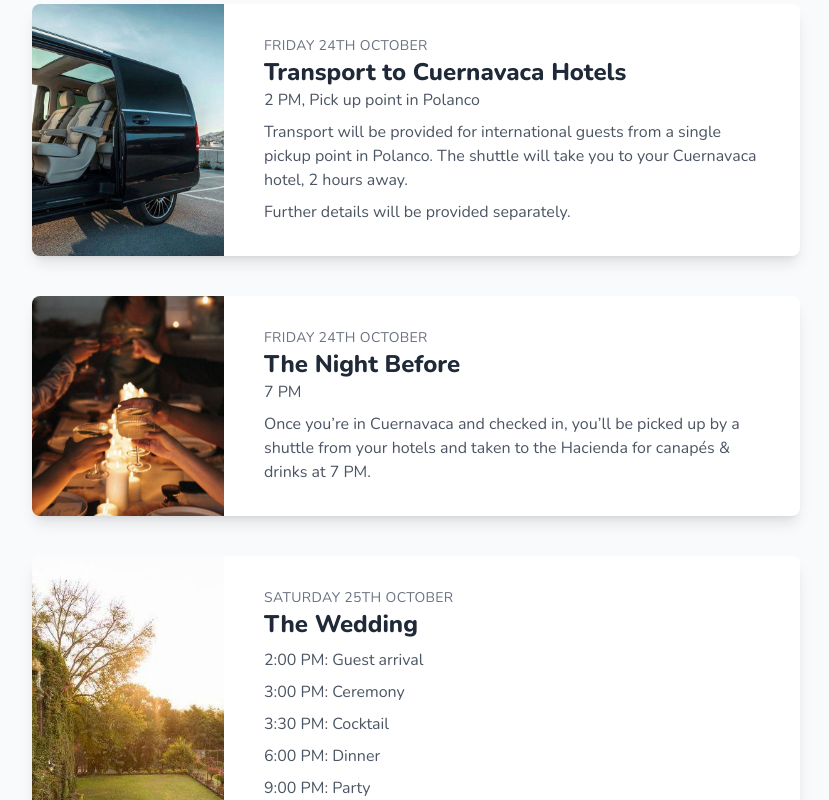
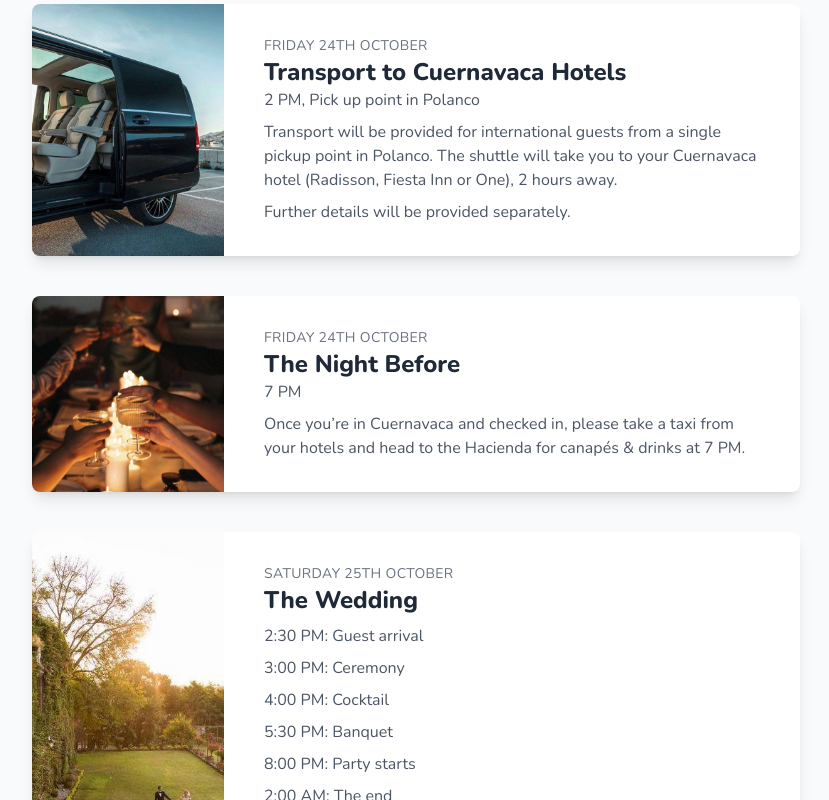
Before and after one commit to Kristina-zh/weeding-invitation, a Next.js app: page /events in a window 1280 px wide. Shown: the part 740-1540 px from the top of the page, without its empty margins (224-1053 px from the left). Built offline with nearby package versions, Linux system fonts and the light colour scheme; a web font is replaced by a local one.

Commit message:
final fix

```diff
--- a/src/app/components/Wedding.tsx
+++ b/src/app/components/Wedding.tsx
@@ -115,7 +115,7 @@ const Wedding = () => {
                   );
                 })}
 
-                <li className="flex items-center">
+                <li className="flex justify-center lg:justify-start items-center">
                   <p>
                     {detail.content[detail.content.length - 1]}
                     {detail.link && (
--- a/src/app/translations.ts
+++ b/src/app/translations.ts
@@ -85,17 +85,17 @@ export const ourStoryTranslations = {
     description1:
       'We met in Kyiv back in 2015 through mutual friends. After six years of long distance between London and Kyiv, as well as exploring lots of the world together, we finally decided it was time for a change and moved to incredible Mexico. And here we are, happier than ever, ready for the next chapter.',
     description2:
-      "But things have changed. Now there are three of us, and we couldn't be happier. Our son, Alexander, joined us in 2022, keeping us on our toes and making sure life is never boring.",
+      "But things have changed. Now there are three of us. Our son, Alexander, joined us in 2022, keeping us on our toes and making sure life is never boring.",
     description3:
       'This year marks a decade of us being together! And what better way to celebrate than by gathering all the people we love in one place?',
   },
   Spanish: {
     description1:
-      'Nos conocimos en Kyiv en 2015 a través de amigos en común. Después de seis años de relación a distancia entre Londres y Kyiv, y de explorar gran parte del mundo juntos, finalmente decidimos que era momento de un cambio y nos mudamos a la increíble México. Y aquí estamos, más felices que nunca y listos para el siguiente capítulo.',
+      'Nos conocimos en Kyiv en el 2015 por medio de amigos en común. Después de seis años de relación a distancia entre Londres y Kyiv, y de explorar gran parte del mundo juntos, finalmente decidimos que era momento de un cambio y nos mudamos a México. Ahora estamos listos para el siguiente capítulo juntos.',
     description2:
-      'Pero la vida ha cambiado. Ahora somos tres, y no podríamos estar más felices. Nuestro hijo, Alexander, llegó en 2022 y nos ha cambiado nuestras vidas de una forma increíble.',
+      'Hoy ya somos tres y no podríamos estar más felices. Nuestro hijo, Alexander, llegó en 2022 y nos ha cambiado nuestras vidas de una forma increíble.',
     description3:
-      '¡Este año celebramos 10 años juntos! ¿Y qué mejor manera de festejarlo que reuniendo a todas las personas que amamos en un solo lugar?',
+      '¡Este año celebramos 10 años juntos! Y qué mejor manera de festejarlo que reuniendo a todas las personas que amamos en un solo lugar',
   },
   Russian: {
     description1:
@@ -192,7 +192,7 @@ export const weddingTranslations = {
     {
       title: 'Código de vestimenta',
       content: [
-        'El código es formal.',
+        'El código es formal (trajes para hombres y vestidos para mujeres)',
         'Si gustas, puedes encontrar nuestras guías de colores y algo de inspiración aquí:',
       ],
       link: 'LINK',
@@ -218,7 +218,7 @@ export const weddingTranslations = {
     {
       title: 'Solo Adultos',
       content: [
-        'Nos encantan los niños, pero en esta ocasión especial queremos que se tomen un momento para relajarse.',
+        'Nos encantan los niños, pero en esta ocasión especial queremos que te tomes un momento para relajarte.',
       ],
     },
   ],
@@ -521,7 +521,7 @@ export const eventsTranslations = {
       time: '2 PM, Pick up point in Polanco',
       title: 'Transport to Cuernavaca Hotels',
       description: [
-        'Transport will be provided for international guests from a single pickup point in Polanco. The shuttle will take you to your Cuernavaca hotel, 2 hours away.',
+        'Transport will be provided for international guests from a single pickup point in Polanco. The shuttle will take you to your Cuernavaca hotel (Radisson, Fiesta Inn or One), 2 hours away.',
         'Further details will be provided separately.',
       ],
       dresscode: '',
@@ -531,7 +531,7 @@ export const eventsTranslations = {
       time: '7 PM',
       title: 'The Night Before',
       description: [
-        'Once you’re in Cuernavaca and checked in, you’ll be picked up by a shuttle from your hotels and taken to the Hacienda for canapés & drinks at 7 PM.',
+        'Once you’re in Cuernavaca and checked in, please take a taxi from your hotels and head to the Hacienda for canapés & drinks at 7 PM.',
       ],
       dresscode: '',
     },
@@ -540,11 +540,11 @@ export const eventsTranslations = {
       time: '',
       title: 'The Wedding',
       description: [
-        '2:00 PM: Guest arrival',
+        '2:30 PM: Guest arrival',
         '3:00 PM: Ceremony',
-        '3:30 PM: Cocktail',
-        '6:00 PM: Dinner',
-        '9:00 PM: Party',
+        '4:00 PM: Cocktail',
+        '5:30 PM: Banquet',
+        '8:00 PM: Party starts',
         '2:00 AM: The end',
       ],
       dresscode: 'Formal Attire',
@@ -554,7 +554,7 @@ export const eventsTranslations = {
       time: '12:30 PM',
       title: 'Return to Mexico City',
       description: [
-        'Transport back to Mexico City will leave at 12:30pm on Sunday from the Radisson and Fiesta Inn hotels.',
+        'Transport back to Mexico City will leave at 12:30pm on Sunday from the Radisson, Fiesta Inn and One hotels.',
       ],
       dresscode: '',
     },
```
